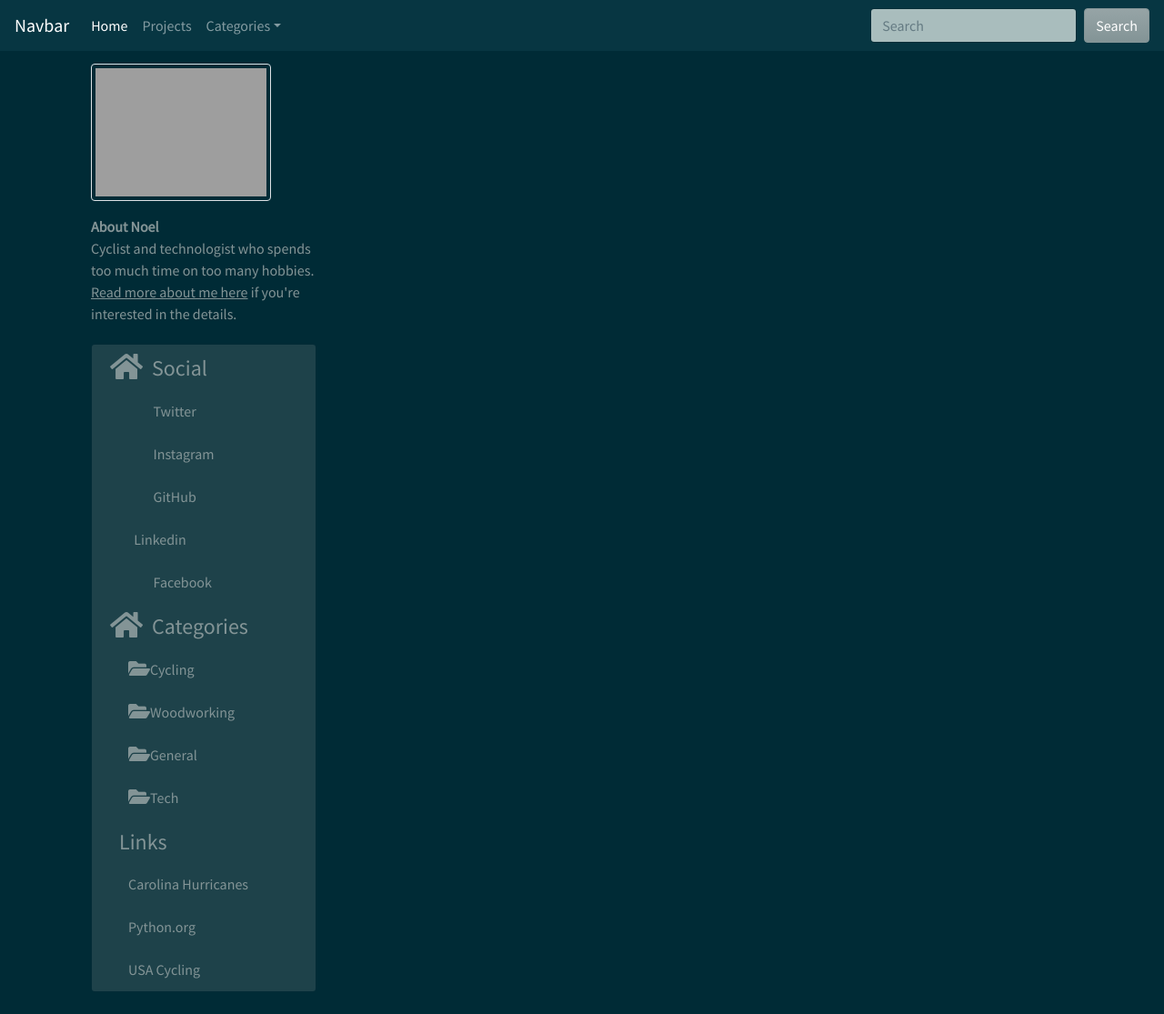
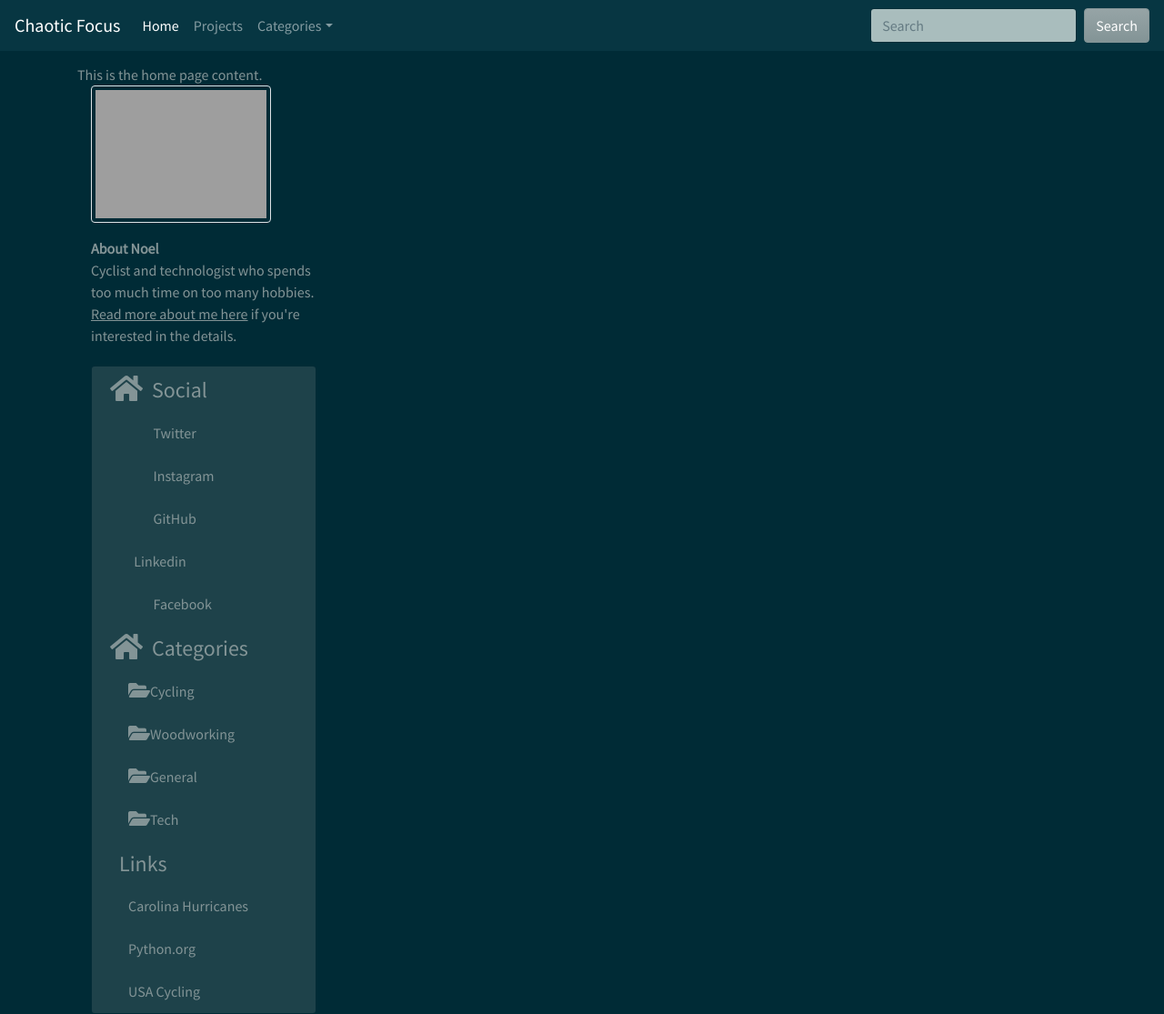
Before and after one commit to ntnunk/chaotic_focus, a Flask app: page / in a window 1280 px wide. Shown: the whole page at 91% size. Before the commit the page ends 1090 px from the top, so only its background shows below. Run offline with Flask 2, Linux system fonts and the light colour scheme; some libraries are stand-ins or nearby versions; grey boxes are pictures that could not be loaded.

Commit message:
Initial work on template html files

```diff
--- a/ChaoticFocus/routes.py
+++ b/ChaoticFocus/routes.py
@@ -23,4 +23,4 @@ posts = [
 @app.route('/')
 @app.route('/index')
 def index():
-    return render_template('index.html', title='Chaotic Focus')
+    return render_template('home.html', title='Chaotic Focus')
--- /dev/null
+++ b/ChaoticFocus/templates/home.html
@@ -0,0 +1,4 @@
+{% extends "layout.html" %}
+{% block content %}
+This is the home page content.
+{% endblock content %}
--- a/ChaoticFocus/templates/index.html
+++ b/ChaoticFocus/templates/layout.html
@@ -36,7 +36,7 @@
   </head>
   <body>
     <nav class="navbar navbar-expand-md navbar-dark bg-dark fixed-top">
-  <a class="navbar-brand" href="#">Navbar</a>
+  <a class="navbar-brand" href="#">Chaotic Focus</a>
   <button class="navbar-toggler" type="button" data-toggle="collapse" data-target="#navbarsExampleDefault" aria-controls="navbarsExampleDefault" aria-expanded="false" aria-label="Toggle navigation">
     <span class="navbar-toggler-icon"></span>
   </button>
```
